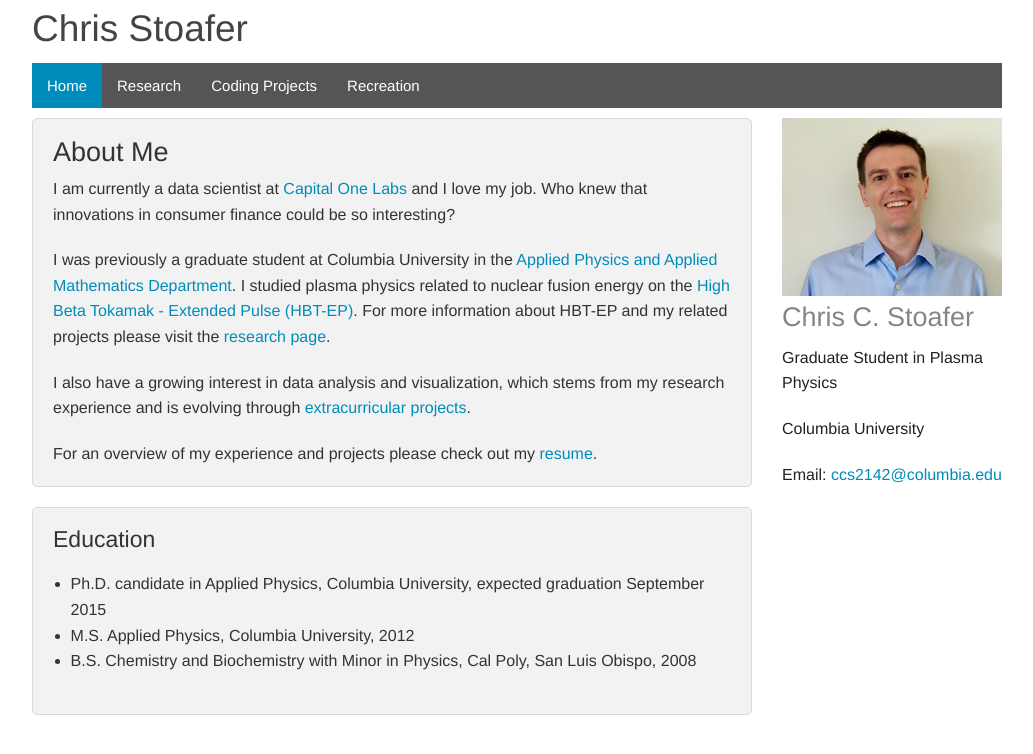
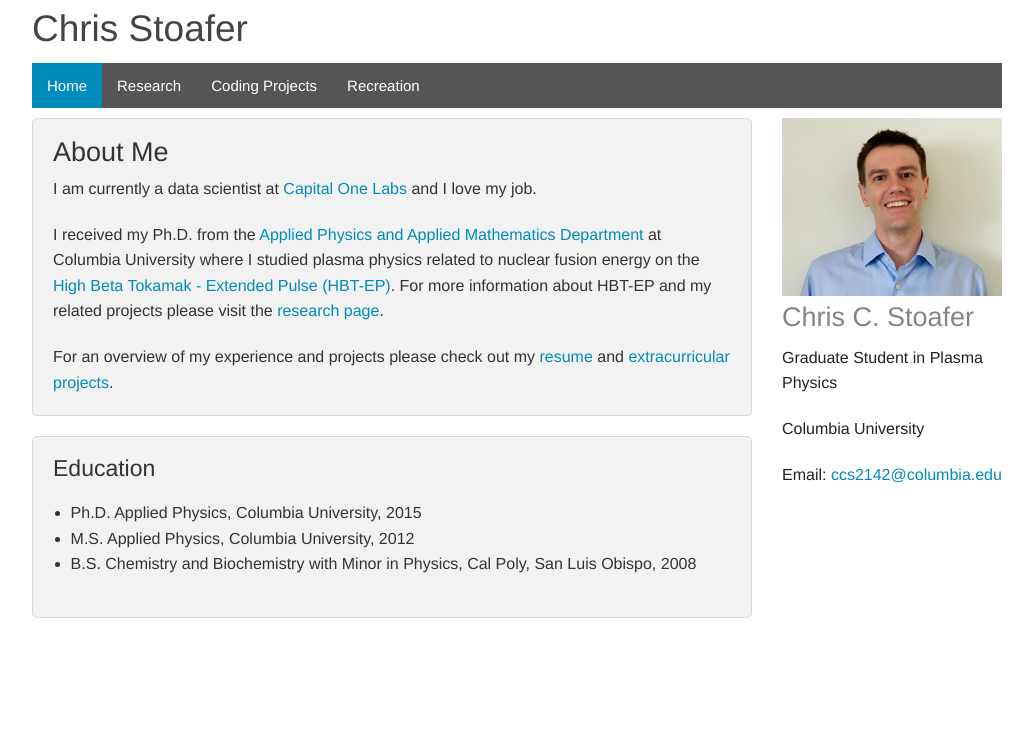
Before and after one commit to cstoafer/cstoafer.github.io, a website: page index.html in a window 1280 px wide. Shown: the whole page, without its empty margins (123-1156 px from the left). Drawn offline with Linux system fonts and the light colour scheme.

Commit message:
update information

```diff
--- a/index.html
+++ b/index.html
@@ -81,10 +81,9 @@
           <div class="panel radius">
             <h3>About Me</h3>
 
-            <p>I am currently a data scientist at <a href="http://www.capitalonelabs.com/">Capital One Labs</a> and I love my job.  Who knew that innovations in consumer finance could be so interesting?</p>
-            <p>I was previously a graduate student at Columbia University in the <a href="http://www.apam.columbia.edu/">Applied Physics and Applied Mathematics Department</a>.  I studied plasma physics related to nuclear fusion energy on the <a href="http://sites.apam.columbia.edu/HBT-EP/">High Beta Tokamak - Extended Pulse (HBT-EP)</a>.  For more information about HBT-EP and my related projects please visit the <a href="research.html">research page</a>.</p>
-            <p>I also have a growing interest in data analysis and visualization, which stems from my research experience and is evolving through <a href="projects.html">extracurricular projects</a>.</p>
-            <p>For an overview of my experience and projects please check out my <a href="resume_stoafer.pdf">resume</a>.</p>
+            <p>I am currently a data scientist at <a href="http://www.capitalonelabs.com/">Capital One Labs</a> and I love my job.</p>
+            <p>I received my Ph.D. from the <a href="http://www.apam.columbia.edu/">Applied Physics and Applied Mathematics Department</a> at Columbia University where I studied plasma physics related to nuclear fusion energy on the <a href="http://sites.apam.columbia.edu/HBT-EP/">High Beta Tokamak - Extended Pulse (HBT-EP)</a>.  For more information about HBT-EP and my related projects please visit the <a href="research.html">research page</a>.</p>
+            <p>For an overview of my experience and projects please check out my <a href="resume_stoafer.pdf">resume</a> and <a href="projects.html">extracurricular projects</a>.</p>
 
           </div>
         </div>
@@ -95,7 +94,7 @@
             <h4>Education</h4>
             <p>
               <ul>
-                <li> Ph.D. candidate in Applied Physics, Columbia University, expected graduation September 2015 </li>
+                <li> Ph.D. Applied Physics, Columbia University, 2015 </li>
                 <li> M.S. Applied Physics, Columbia University, 2012 </li>
                 <li> B.S. Chemistry and Biochemistry with Minor in Physics, Cal Poly, San Luis Obispo, 2008 </li>
               </ul>
```
